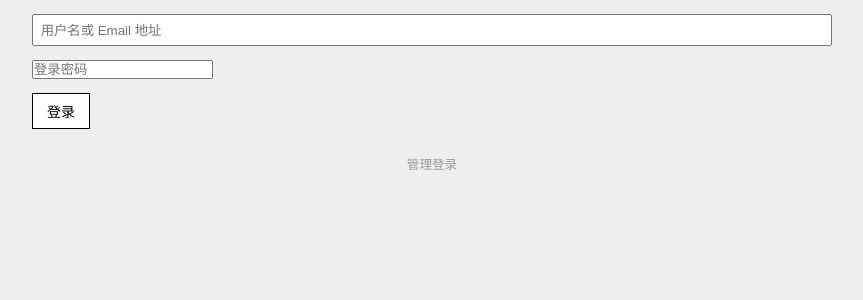
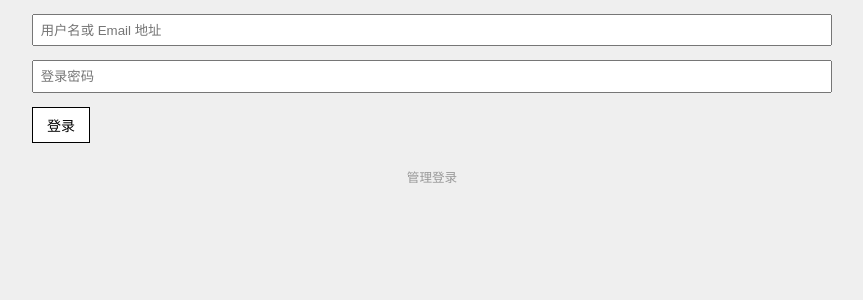
Before and after one commit to zzxworld/guestbook, a PHP site: page /?action=login in a window 1280 px wide. Shown: the part 142-442 px from the top of the page, without its empty margins (208-1071 px from the left). Run offline with PHP 8.4, Linux system fonts and the light colour scheme; data that the repository does not hold is empty.

Commit message:
fix style for password input.

```diff
--- a/assets/style.css
+++ b/assets/style.css
@@ -157,6 +157,7 @@ form div {
 }
 
 form input[type=text],
+form input[type=password],
 form textarea {
 	width: 100%;
 	padding: 0.5em;
```
